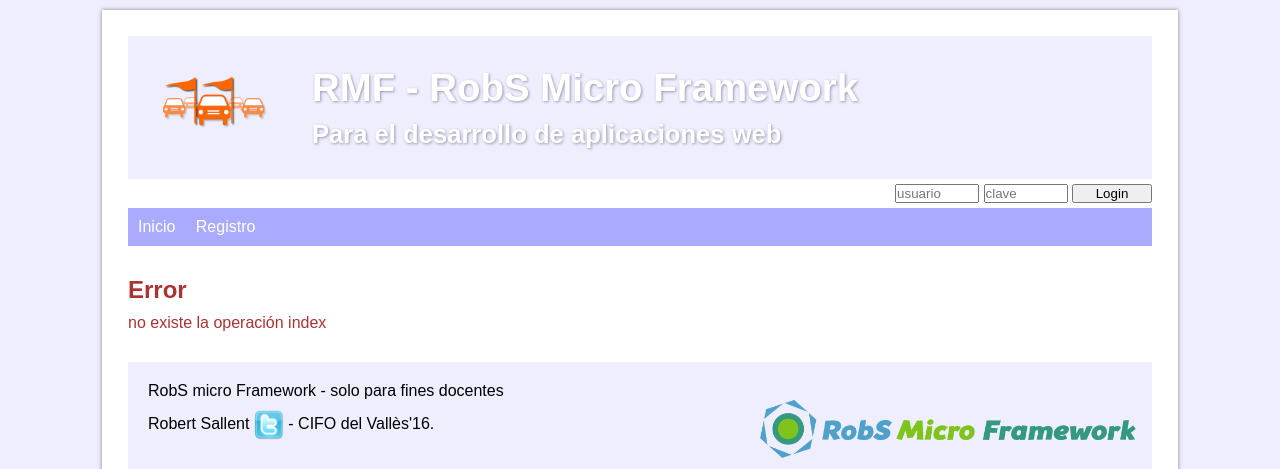
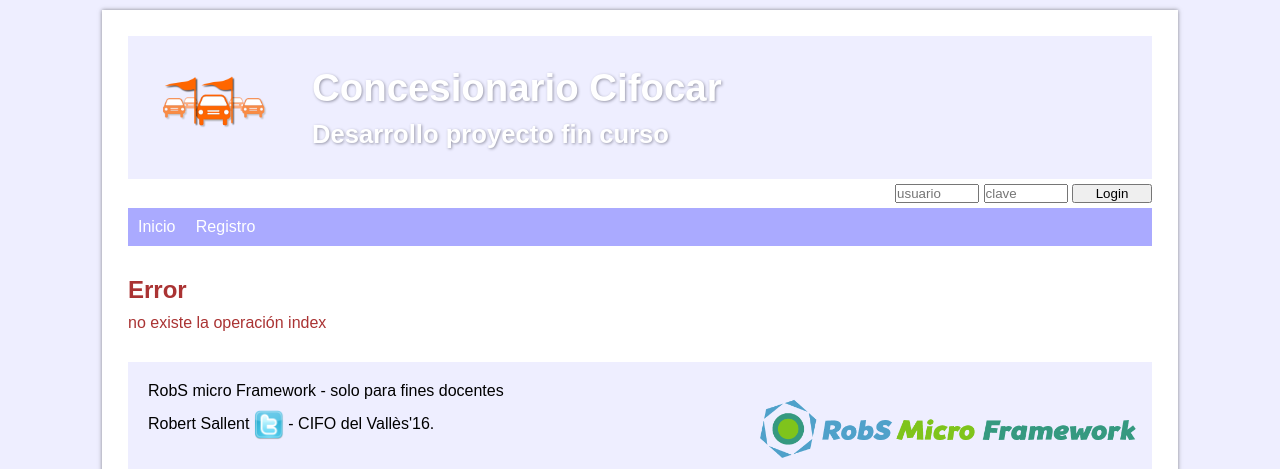
Before and after one commit to lucianoferrer/cifocar, a PHP site: page / in a window 1280 px wide. Shown: the top 469 px of the page. Run offline with PHP 8.4, Linux system fonts and the light colour scheme.

Commit message:
modificacion en el header

```diff
--- a/cifocar/templates/Template.php
+++ b/cifocar/templates/Template.php
@@ -6,12 +6,12 @@
 			<header>
 				<figure>
 					<a href="index.php">
-						<img alt="Robs Micro Framework logo" src="images/logos/logo.png" />
+						<img alt="logo concesionario Cifocar" src="images/logos/logo.png" />
 					</a>
 				</figure>
 				<hgroup>
-					<h1>RMF - RobS Micro Framework</h1>
-					<h2>Para el desarrollo de aplicaciones web</h2>
+					<h1>Concesionario Cifocar</h1>
+					<h2>Desarrollo proyecto fin curso</h2>
 				</hgroup>
 			</header>
 		<?php }
```
